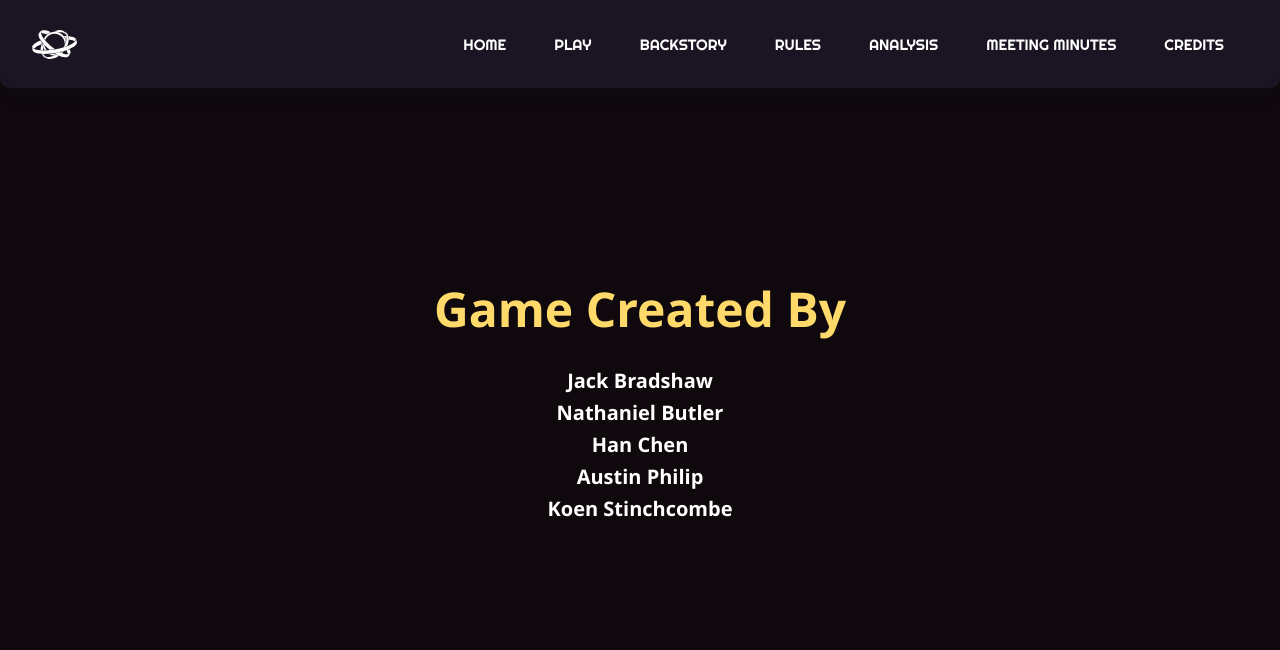
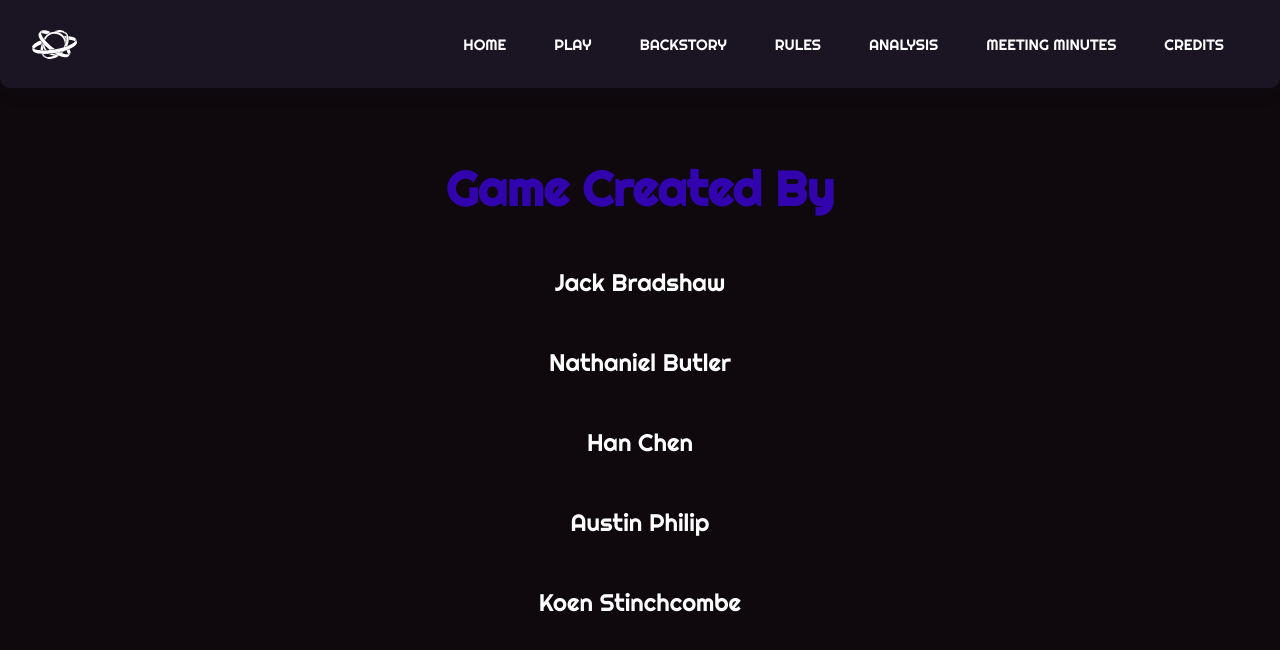
Before and after one commit to TinCanAustin/heat-death-IAT210, a React (Vite) app: page /credits in a window 1280 px wide. Shown: the top 650 px of the page. Built offline with nearby package versions, Linux system fonts and the light colour scheme.

Commit message:
Changed up some fonts

```diff
--- a/src/components/credits_page/credits.jsx
+++ b/src/components/credits_page/credits.jsx
@@ -5,11 +5,11 @@ function Credits() {
     <div className="credits-container">
       <h1 className="credits-heading">Game Created By</h1>
       <ul className="credits-list">
-        <li><strong>Jack Bradshaw</strong></li>
-        <li><strong>Nathaniel Butler</strong></li>
-        <li><strong>Han Chen</strong></li>
-        <li><strong>Austin Philip</strong></li>
-        <li><strong>Koen Stinchcombe</strong></li>
+        <li>Jack Bradshaw</li>
+        <li>Nathaniel Butler</li>
+        <li>Han Chen</li>
+        <li>Austin Philip</li>
+        <li>Koen Stinchcombe</li>
       </ul>
     </div>
   );
--- a/src/components/credits_page/style.css
+++ b/src/components/credits_page/style.css
@@ -1,3 +1,5 @@
+@import url('https://fonts.googleapis.com/css2?family=Righteous&display=swap');
+
 .credits-container {
     height: 100vh;
     display: flex;
@@ -7,18 +9,18 @@
     text-align: center;
     background-color: #0f090d;
     color: #ffffff;
-  font-family: 'Segoe UI', sans-serif;
+    font-family: "Righteous", sans-serif;
 }
 
 .credits-heading {
     font-size: 3rem;
     margin-bottom: 1.5rem;
-  color: #ffda6a;
+    color: rgb(49, 4, 173);
 }
 
 .credits-list {
     list-style: none;
     padding: 0;
-  font-size: 1.25rem;
-  line-height: 2rem;
+    font-size: 1.5rem;
+    line-height: 5rem;
 }
--- a/src/components/meeting_page/style.css
+++ b/src/components/meeting_page/style.css
@@ -1,3 +1,5 @@
+@import url('https://fonts.googleapis.com/css2?family=Righteous&display=swap');
+
 .pdf-container {
     min-height: 100vh;
     background-color: #0f090d;
@@ -8,6 +10,7 @@
     justify-content: center;
     padding: 4rem 2rem;
     text-align: center;
+    font-family: "Righteous", sans-serif;
 }
 
 .pdf-title {
```
Lines whose indentation alone changed are shown as unchanged.
